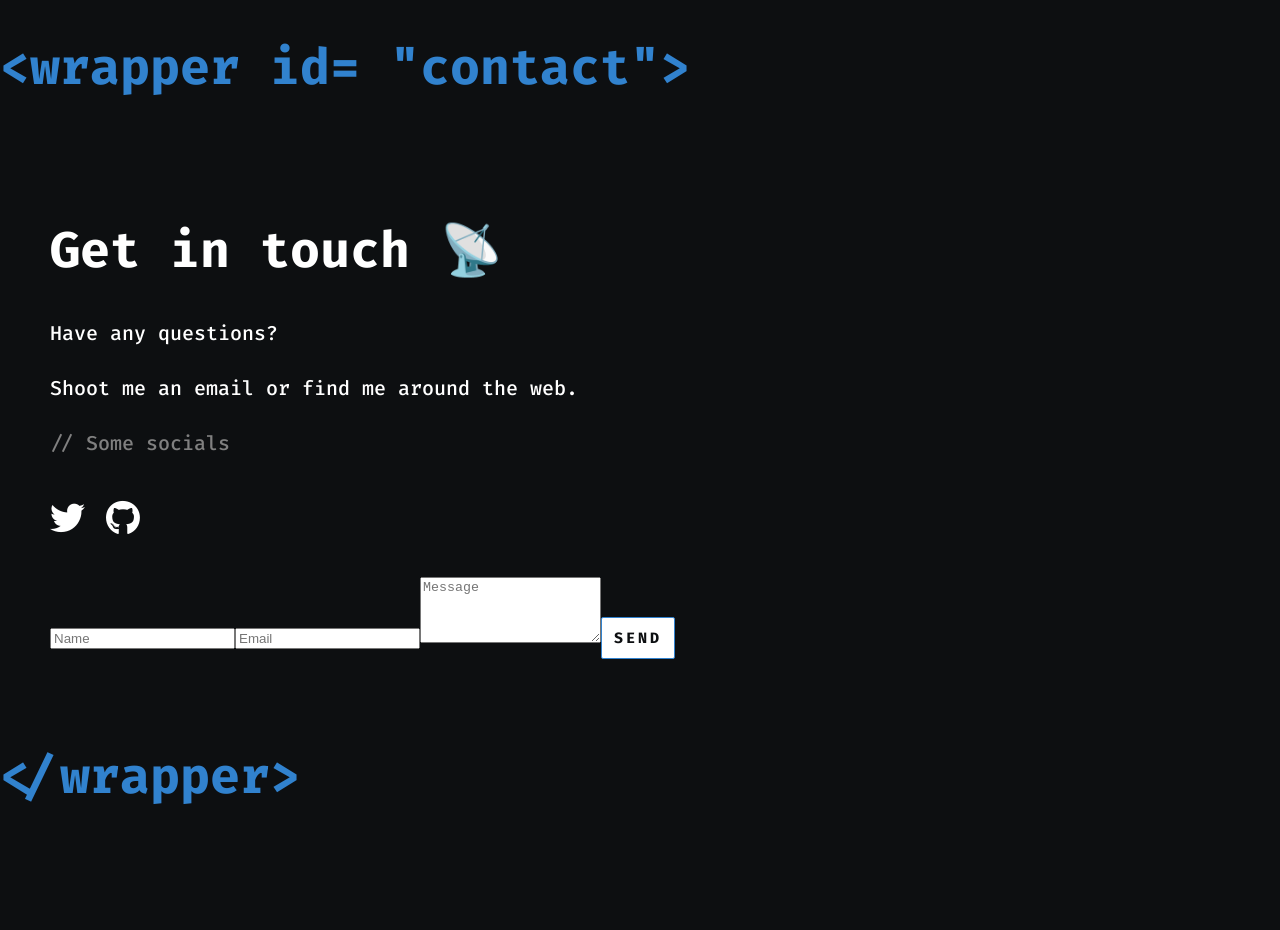
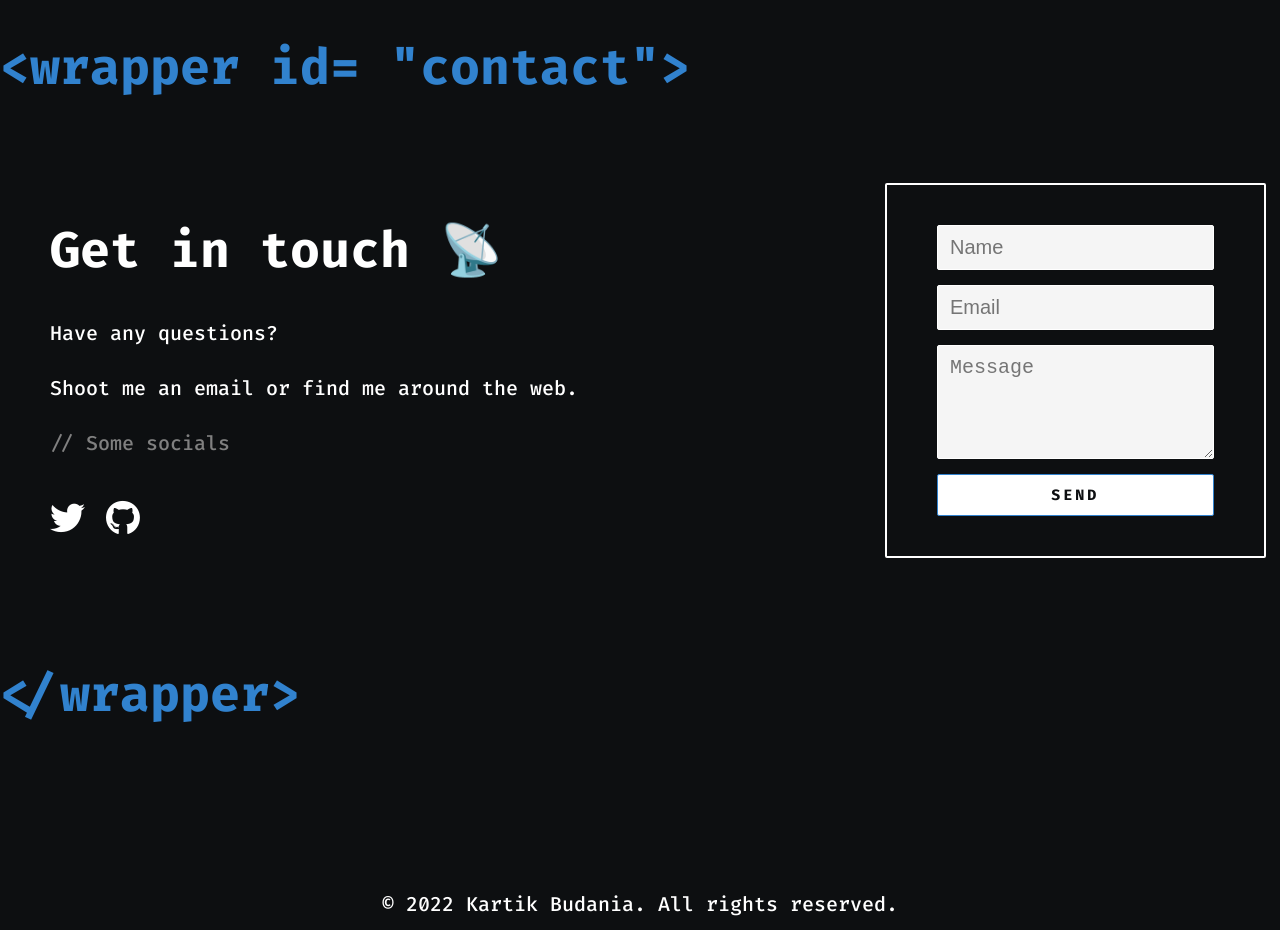
Before and after one commit to KartikBudania/portfolio, a React (Create React App) app: page / in a window 1280 px wide. Shown: the part 7800-8730 px from the top of the page. Built offline with nearby package versions, Linux system fonts and the light colour scheme.

Commit message:
form css done

```diff
--- a/src/index.css
+++ b/src/index.css
@@ -213,6 +213,31 @@ img{
   display: flex;
   justify-content: space-between;
 }
+.details{
+  display: flex;
+  justify-content: space-between;
+}
+form{
+  background: rgb(13, 15, 17);
+  display: flex;
+  flex-direction: column;
+  padding: 40px 50px;
+  /* height: 600px; */
+  /* margin-right: 10rem; */
+  width: 70%;
+  max-width: 600px;
+  border: white 2px solid;
+  border-radius: 2px;
+}
+form input, form textarea{
+  border: 1px solid white;
+  border-radius: 2px;
+  margin-bottom: 15px;
+  padding: 10px 12px;
+  outline: none;
+  background: #f5f5f5;
+  font-size: 20px;
+}
 #footer{
   margin-top: 0px;
   margin-bottom: 0px;
```
